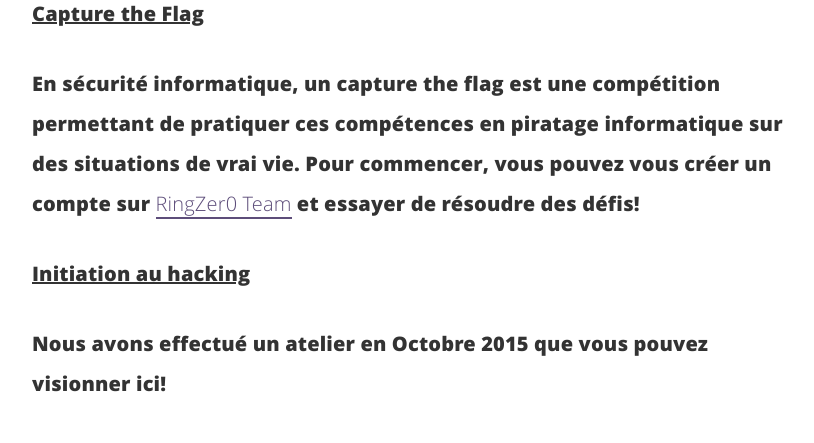
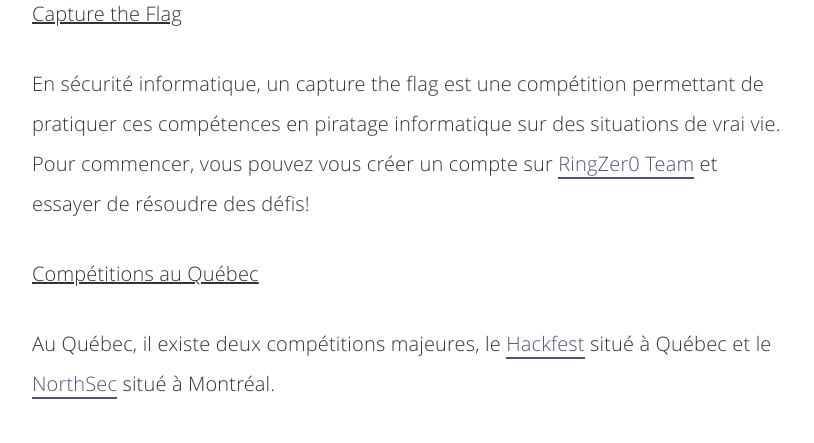
Before and after one commit to SpyVsCat5/SpyVsCat5.github.io, a Jekyll site: the page built from starterkit.html, in a window 1280 px wide and 1400 px high, scrolled down 777 px. Shown: the top 443 px of the window, without its empty margins (228-1042 px from the left). Built offline with Jekyll 4.4.1, drawn with Linux system fonts in a browser that asks for light colours; some of the changed text lies outside the part shown.

```diff
--- a/contact.html
+++ b/contact.html
@@ -2,7 +2,6 @@
 layout: minimal
 title: "Nous joindre"
 permalink: /contact/index.html
-description: "Some description about Victor Igor..."
 ---
 
 <img itemprop="image" class="img-rounded about_perfil" src="/assets/img/spyvscat5.png" alt="logo">
--- a/starterkit.html
+++ b/starterkit.html
@@ -11,7 +11,7 @@ permalink: /starterkit/index.html
 <h3>Vous débutez dans le monde du hacking et vous ne savez pas par où commencer? Vous êtes perdu? Vous êtes au bon endroit!</h3>
 
 <p>
-  <b>Pour commencer, visitez la page <a href="/contact">nous joindre</a> et rejoignez-nous sur Slack et dans le laboratoire!
+  <b>Pour commencer, visitez la page <a href="/contact">nous joindre</a> et rejoignez-nous sur Slack et dans le laboratoire!</b>
 </p>
 
 <hr/>
@@ -25,6 +25,30 @@ permalink: /starterkit/index.html
     Pour commencer, vous pouvez vous créer un compte sur <a href="https://ringzer0team.com">RingZer0 Team</a> et essayer de résoudre des défis!
   </p>
 </p>
+<p>
+  <u>Compétitions au Québec</u>
+  <p>Au Québec, il existe deux compétitions majeures, le <a href="http://hackfest.ca/">Hackfest</a> situé à Québec
+    et le <a href="https://www.nsec.io/">NorthSec</a> situé à Montréal.</p>
+</p>
+
+<p>
+  <u>Quelques livres</u>
+
+  <p>Il existe aussi de bons livres sur la sécurité informatique. Pour commencer, je vous
+    recommande "Les bases du hacking". Ce livre est disponible au laboratoire.</p>
+
+  <a href="https://www.amazon.ca/bases-du-hacking-Patrick-Engebretson/dp/2744025984/ref=la_B00CSKJR18_1_1?s=books&ie=UTF8&qid=1447787931&sr=1-1">
+    <img height="200px" src="/assets/img/base_hacking.jpg">
+  </a>
+
+  <p>Voici une liste d'autres livres interessants: </p>
+  <ul>
+    <li><a target="_blank" href="http://www.amazon.ca/gp/product/toc/1593272901/ref=dp_toc?ie=UTF8&n=916520">Practical Malware Analysis</a></li>
+    <li><a target="_blank" href="http://www.amazon.ca/gp/product/toc/159327288X/ref=dp_toc?ie=UTF8&n=916520">Metasploit: The Penetration Tester's Guide</a></li>
+    <li><a target="_blank" href="http://ca.wiley.com/WileyCDA/WileyTitle/productCd-1118987055.html">The Network Security Test Lab: A Step-by-Step Guide</a></li>
+    <li><a target="_blank" href="http://www.amazon.ca/Hacking-Art-Exploitation-Jon-Erickson/dp/1593271441/ref=sr_1_1?s=books&ie=UTF8&qid=1447790200&sr=1-1&keywords=Hacking+%3A+The+Art+of+Exploitation">Hacking: The Art of exploitation</a></li>
+  </ul>
+</p>
 
 <p>
   <u>Initiation au hacking</u>
```
Also changed, not shown: laboratory.html (+13 -0 lines), assets/img/base_hacking.jpg (added).
